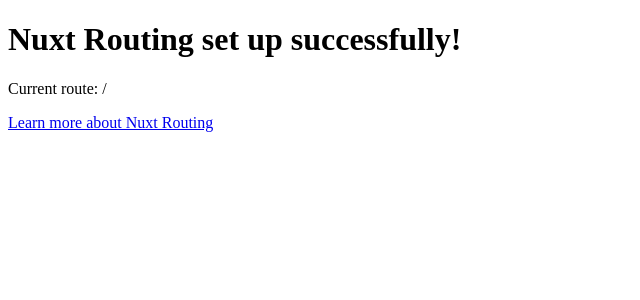
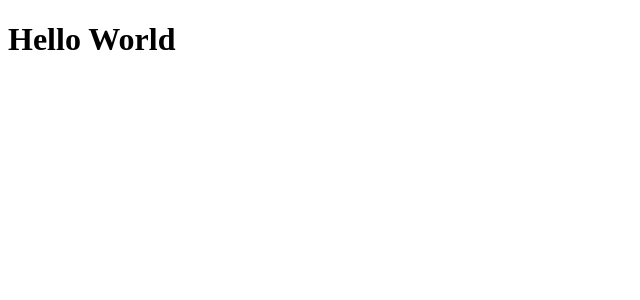
Before and after one commit to memisemre/nuxt3-dashboard, a Nuxt app: page / in a window 1280 px wide. Shown: the top 300 px of the page, without its empty margins (0-640 px from the left). Built offline with nearby package versions, Linux system fonts and the light colour scheme.

Commit message:
edit index.vue

```diff
--- a/pages/index.vue
+++ b/pages/index.vue
@@ -4,8 +4,6 @@
 
 <template>
   <div>
-    <h1>Nuxt Routing set up successfully!</h1>
-    <p>Current route: {{ route.path }}</p>
-    <a href="https://nuxt.com/docs/getting-started/routing" target="_blank">Learn more about Nuxt Routing</a>
+    <h1>Hello World</h1>
   </div>
 </template>
```
